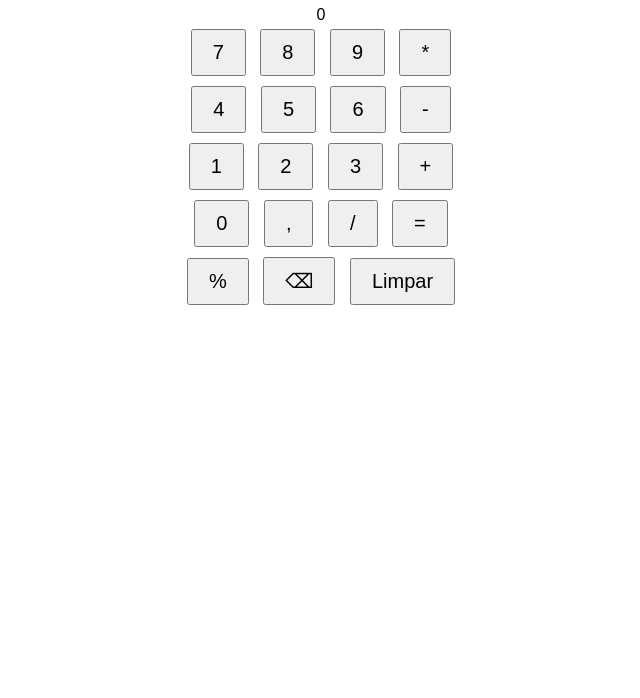
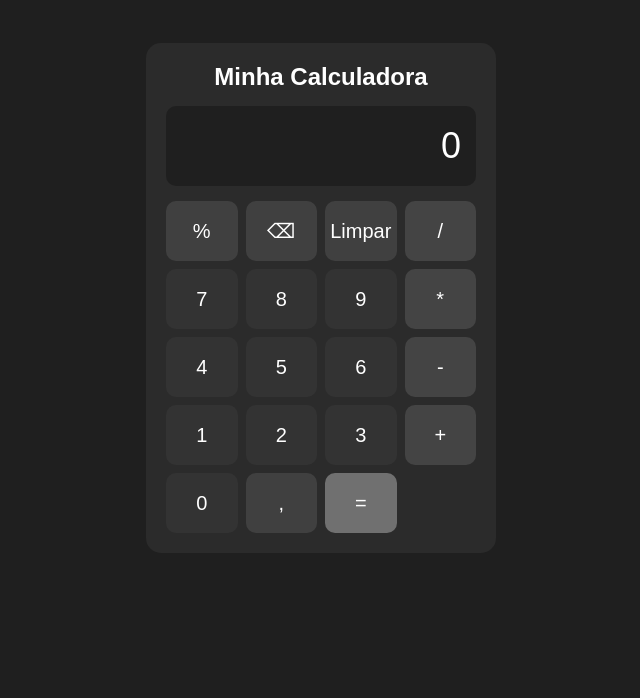
Before and after one commit to anajuliacosta25/estudos-node, a website: page calculadora-web/index.html in a window 1280 px wide. Shown: the part 102-800 px from the top of the page, without its empty margins (319-959 px from the left). Drawn offline with Linux system fonts and the light colour scheme.

Commit message:
Ajustes do css implementados a calculadora

```diff
--- a/calculadora-web/index.html
+++ b/calculadora-web/index.html
@@ -1,5 +1,6 @@
 <!DOCTYPE html>
 <html lang="pt-BR">
+
 <head>
     <meta charset="UTF-8">
     <meta name="viewport" content="width=device-width, initial-scale=1.0">
@@ -11,45 +12,42 @@
 
 <body>
 
+    <div class="calculadora">
+
         <h1>Minha Calculadora</h1>
 
         <div id="display">0</div>
 
-    <div>
-        <button class = "numero">7</button>
-        <button class = "numero">8</button>
-        <button class = "numero">9</button>
+        <div class="botoes">
+            <button id="porcentagem">%</button>
+            <button id="backspace">⌫</button>
+            <button id="limpar">Limpar</button>
+            <button id="dividir">/</button>
+
+            <button class="numero">7</button>
+            <button class="numero">8</button>
+            <button class="numero">9</button>
             <button id="multiplicar">*</button>
-    </div>
 
-    <div>
-        <button class = "numero">4</button>
-        <button class = "numero">5</button>
-        <button class = "numero">6</button>
+            <button class="numero">4</button>
+            <button class="numero">5</button>
+            <button class="numero">6</button>
             <button id="subtrair">-</button>
-    </div>
 
-    <div>
-        <button class = "numero">1</button>
-        <button class = "numero">2</button>
-        <button class = "numero">3</button>
+            <button class="numero">1</button>
+            <button class="numero">2</button>
+            <button class="numero">3</button>
             <button id="somar">+</button>
-    </div>
 
-    <div >
-        <button class = "numero">0</button>
-        <button>,</button>
-        <button id="dividir">/</button>
+            <button class="numero">0</button>
+            <button id="virgula">,</button>
             <button id="igual">=</button>
         </div>
 
-    <div>
-    <button id="porcentagem">%</button>
-    <button id="backspace">⌫</button>
-    <button id="limpar">Limpar</button>
     </div>
 
     <script src="script.js"></script>
 
 </body>
+
 </html>
--- a/calculadora-web/script.js
+++ b/calculadora-web/script.js
@@ -6,6 +6,7 @@ const botaoDividir = document.getElementById("dividir")
 const botaoIgual = document.getElementById("igual")
 const botaoBackspace = document.getElementById("backspace")
 const botaoPorcentagem = document.getElementById("porcentagem")
+const botaoVirgula = document.getElementById("virgula")
 
 const display = document.getElementById("display")
 const botoesNumeros = document.querySelectorAll(".numero")
@@ -25,22 +26,18 @@ botoesNumeros.forEach(function(botao) {
 
 botaoSomar.addEventListener("click", function() {
     selecionarOperacao("+")
-
 })
 
 botaoSubtrair.addEventListener("click", function() {
     selecionarOperacao("-")
-
 })
 
 botaoMultiplicar.addEventListener("click", function() {
     selecionarOperacao("*")
-
 })
 
 botaoDividir.addEventListener("click", function() {
     selecionarOperacao("/")
-
 })
 
 botaoBackspace.addEventListener("click", function(){
@@ -50,14 +47,31 @@ botaoBackspace.addEventListener("click", function(){
 })
 
 botaoPorcentagem.addEventListener("click", function(){
-    valorAtual = String(Number(valorAtual)/100)
+    const valor = Number(valorAtual.replace(",","."))
+
+    if(operacao === "+" || operacao === "-"){
+        valorAtual = String(primeiroValor * valor/100)
+    } else {
+        valorAtual = String(valor / 100)
+    }
 
     display.innerText = valorAtual
+})
 
+botaoVirgula.addEventListener("click", function (){
+    if(valorAtual.includes(",")){
+        return
+    }
+    if(valorAtual === ""){
+        valorAtual = "0"
+    }
+    valorAtual += ","
+
+    display.innerText = valorAtual
 })
 
 botaoIgual.addEventListener("click", function (){
-    const segundoValor = Number(valorAtual)
+    const segundoValor = Number(valorAtual.replace(",","."))
     const resultado = calcular(primeiroValor,segundoValor,operacao)
 
     display.innerText = resultado
@@ -68,10 +82,18 @@ botaoIgual.addEventListener("click", function (){
 })
 
 function selecionarOperacao(operacaoSelecionada){
-    primeiroValor = Number(valorAtual)
+    if(operacao !== null){
+        const segundoValor = Number(valorAtual.replace(",","."))
+        const resultado = calcular(primeiroValor, segundoValor, operacao)
+
+        primeiroValor = resultado
+        display.innerText = resultado
+    } else {
+        primeiroValor = Number(valorAtual.replace(",","."))
+    }
+
     operacao = operacaoSelecionada
     valorAtual = ""
-    display.innerText = "0"
 }
 
 function calcular (valor1, valor2, operacao){
@@ -97,11 +119,11 @@ function calcular (valor1, valor2, operacao){
 
 function limparResultado() {
     valorAtual = ""
+    primeiroValor = null
+    operacao = null
     display.innerText = "0"
-
 }
 
 botaoLimpar.addEventListener("click", function() {
     limparResultado()
-
 })
--- a/calculadora-web/style.css
+++ b/calculadora-web/style.css
@@ -1,21 +1,111 @@
+* {
+    box-sizing: border-box;
+    margin: 0;
+    padding: 0;
+}
+
 body {
     font-family: Arial, sans-serif;
-    text-align: center;
-    margin-top: 50px;
+    background-color: #1f1f1f;
+
+    min-height: 100vh;
+
+    display: flex;
+    justify-content: center;
+    align-items: center;
 }
 
-input {
-     padding: 10px;
-    margin: 5px;
+.calculadora {
+    width: 350px;
+    padding: 20px;
+
+    background-color: #2b2b2b;
+
+    border-radius: 15px;
+}
+
+h1 {
+    margin-bottom: 15px;
+
+    color: white;
+
+    font-size: 24px;
+    text-align: center;
+}
+
+#display {
+    width: 100%;
+    height: 80px;
+
+    margin-bottom: 15px;
+    padding: 15px;
+
+    background-color: #1f1f1f;
+    color: white;
+
+    border-radius: 10px;
+
+    font-size: 36px;
+    text-align: right;
+
+    display: flex;
+    align-items: center;
+    justify-content: flex-end;
+
+    overflow: hidden;
+}
+
+.botoes {
+    display: grid;
+
+    grid-template-columns: repeat(4, 1fr);
+
+    gap: 8px;
 }
 
 button {
-    padding: 10px 20px;
-    margin: 5px;
+    height: 60px;
+
+    border: none;
+    border-radius: 10px;
+
+    background-color: #3a3a3a;
+
+    color: white;
+
     font-size: 20px;
+
     cursor: pointer;
+
+    transition: background-color 0.2s;
 }
 
-#resultado {
-    margin-top: 30px;
+button:hover {
+    background-color: #4a4a4a;
 }
+
+button:active {
+    background-color: #555555;
+}
+
+.numero {
+    background-color: #333333;
+}
+
+#somar,
+#subtrair,
+#multiplicar,
+#dividir {
+    background-color: #444444;
+}
+
+#igual {
+    background-color: #707070;
+}
+
+#limpar,
+#backspace,
+#porcentagem,
+#virgula {
+    background-color: #404040;
+}
```
Lines whose indentation alone changed are shown as unchanged.
